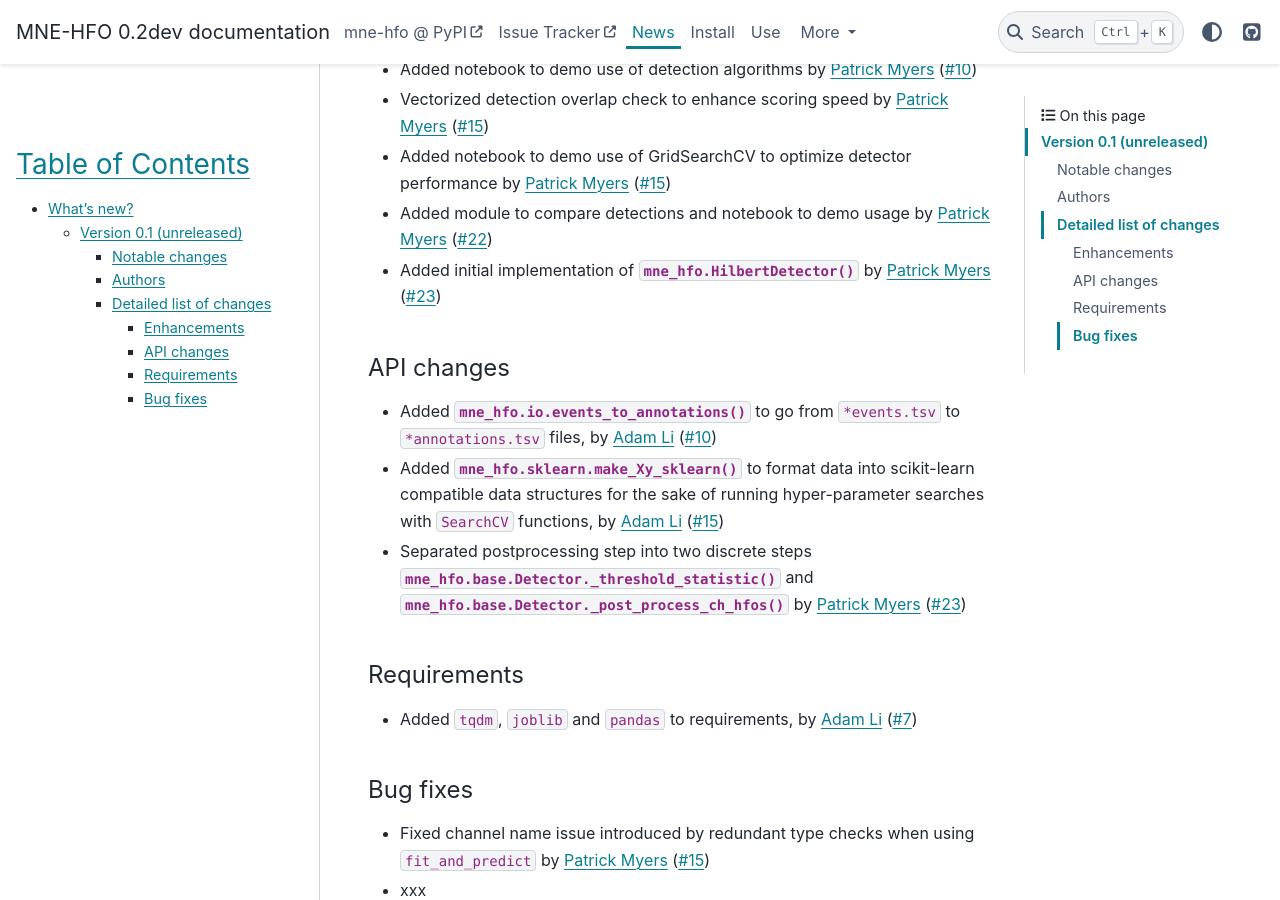
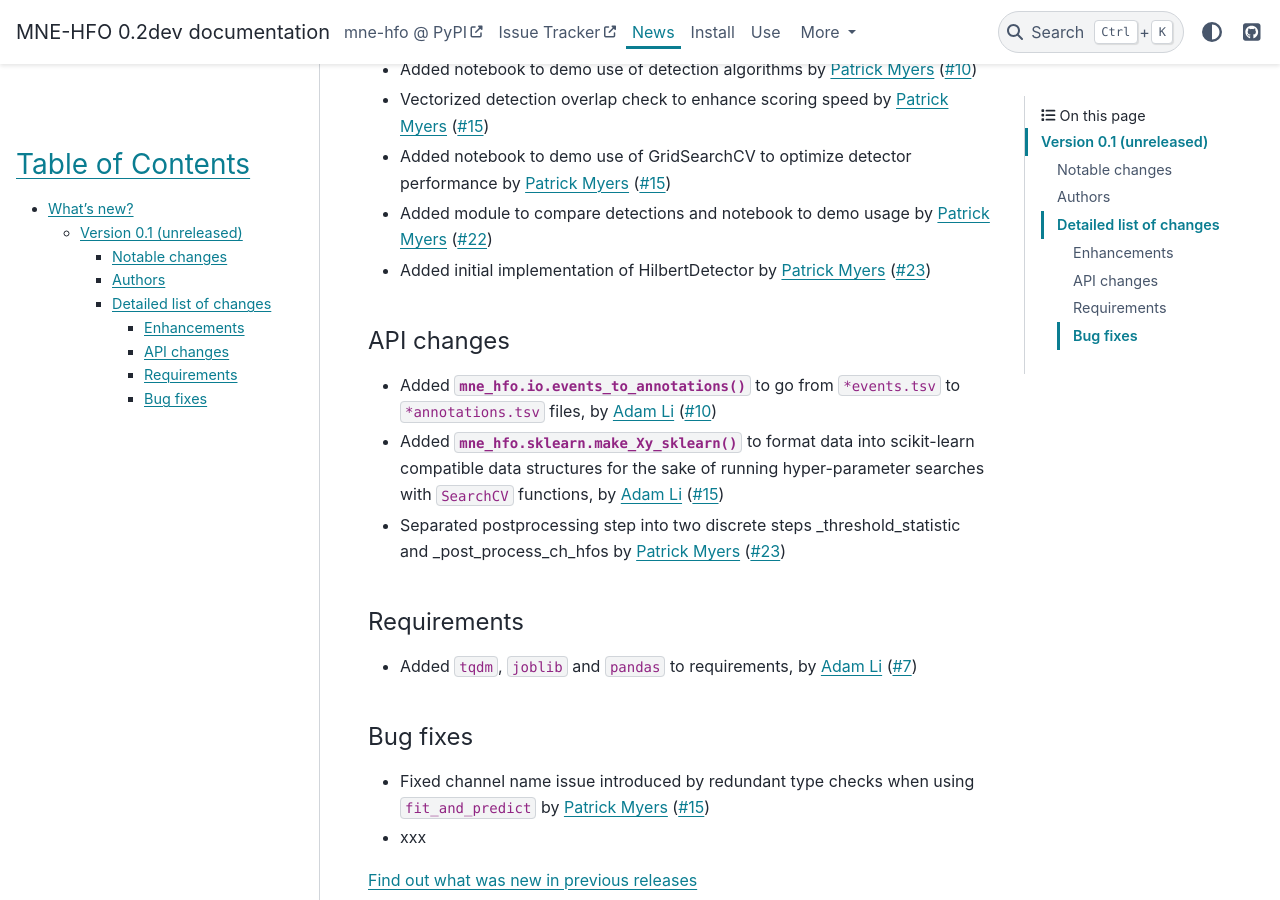
Before and after one commit to mne-tools/mne-hfo, a Sphinx documentation site: the page built from docs/whats_new.rst, in a window 1280 px wide and 900 px high, scrolled down 891 px. Built offline with Sphinx 7.4.7 and the PyData theme 0.15.4, drawn with Linux system fonts in a browser that asks for light colours; cross-references to code outside the pages are shown as plain code.

Commit message:
modify whats_new

```diff
--- a/docs/whats_new.rst
+++ b/docs/whats_new.rst
@@ -39,14 +39,14 @@ Enhancements
 - Vectorized detection overlap check to enhance scoring speed by `Patrick Myers`_ (:gh:`15`)
 - Added notebook to demo use of GridSearchCV to optimize detector performance by `Patrick Myers`_ (:gh:`15`)
 - Added module to compare detections and notebook to demo usage by `Patrick Myers`_ (:gh:`22`)
-- Added initial implementation of :func:`mne_hfo.HilbertDetector` by `Patrick Myers`_ (:gh:`23`)
+- Added initial implementation of HilbertDetector by `Patrick Myers`_ (:gh:`23`)
 
 API changes
 ^^^^^^^^^^^
 
 - Added :func:`mne_hfo.io.events_to_annotations` to go from ``*events.tsv`` to ``*annotations.tsv`` files, by `Adam Li`_ (:gh:`10`)
 - Added :func:`mne_hfo.sklearn.make_Xy_sklearn` to format data into scikit-learn compatible data structures for the sake of running hyper-parameter searches with ``SearchCV`` functions, by `Adam Li`_ (:gh:`15`)
-- Separated postprocessing step into two discrete steps :func:`mne_hfo.base.Detector._threshold_statistic` and :func:`mne_hfo.base.Detector._post_process_ch_hfos` by `Patrick Myers`_ (:gh:`23`)
+- Separated postprocessing step into two discrete steps _threshold_statistic and _post_process_ch_hfos by `Patrick Myers`_ (:gh:`23`)
 
 Requirements
 ^^^^^^^^^^^^
```
